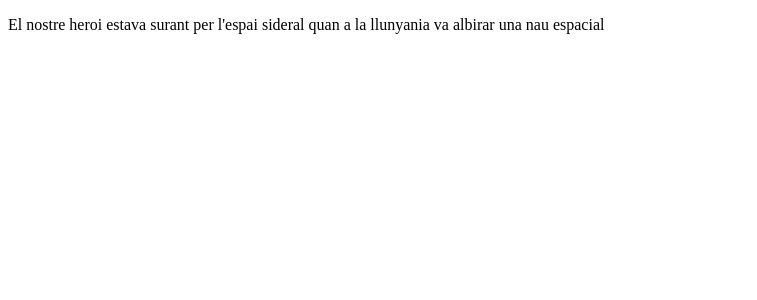
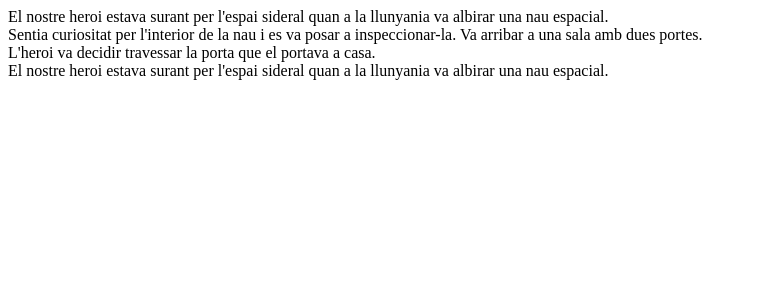
Before and after one commit to nyuudo/Thinksigner, a React (Vite) app: page / in a window 1280 px wide. Shown: the top 300 px of the page, without its empty margins (0-757 px from the left). Built offline with nearby package versions, Linux system fonts and the light colour scheme.

Commit message:
Exercise 2

```diff
--- a/src/App.tsx
+++ b/src/App.tsx
@@ -1,10 +1,14 @@
+// import JSON file "as it is" without defining a constant or export to avoid TypeScript Error
+import scenes from "./data/scenes.json";
 import { Escena } from "./components/Escena";
 
 function App() {
   return (
-    <>
-      <Escena />
-    </>
+    <div>
+      {scenes.map((item) => (
+        <Escena key={item.id} text={item.escena} />
+      ))}
+    </div>
   );
 }
 
--- a/src/components/Escena.tsx
+++ b/src/components/Escena.tsx
@@ -1,8 +1,4 @@
-export const Escena = () => {
-  return (
-    <p>
-      El nostre heroi estava surant per l'espai sideral quan a la llunyania va
-      albirar una nau espacial
-    </p>
-  );
+// added property type to PROPS
+export const Escena = ({ text }: { text: string }) => {
+  return <div>{text}</div>;
 };
--- /dev/null
+++ b/src/data/scenes.json
@@ -0,0 +1,18 @@
+[
+  {
+    "id": 1,
+    "escena": "El nostre heroi estava surant per l'espai sideral quan a la llunyania va albirar una nau espacial."
+  },
+  {
+    "id": 2,
+    "escena": "Sentia curiositat per l'interior de la nau i es va posar a inspeccionar-la. Va arribar a una sala amb dues portes."
+  },
+  {
+    "id": 3,
+    "escena": "L'heroi va decidir travessar la porta que el portava a casa."
+  },
+  {
+    "id": 4,
+    "escena": "El nostre heroi estava surant per l'espai sideral quan a la llunyania va albirar una nau espacial."
+  }
+]
```
